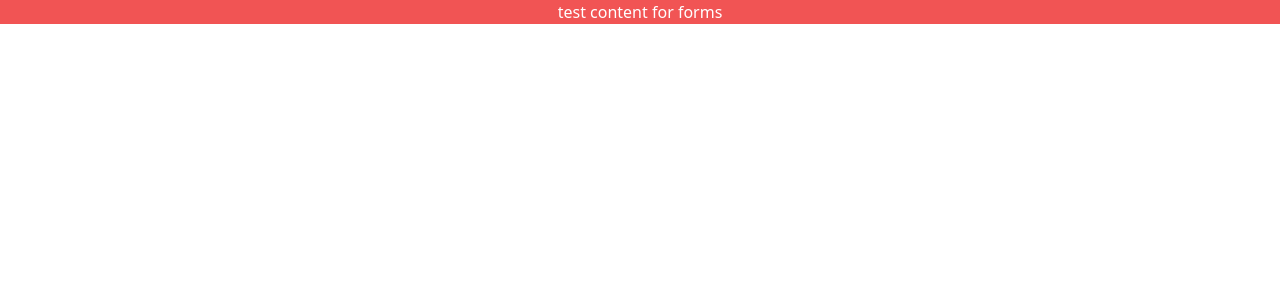
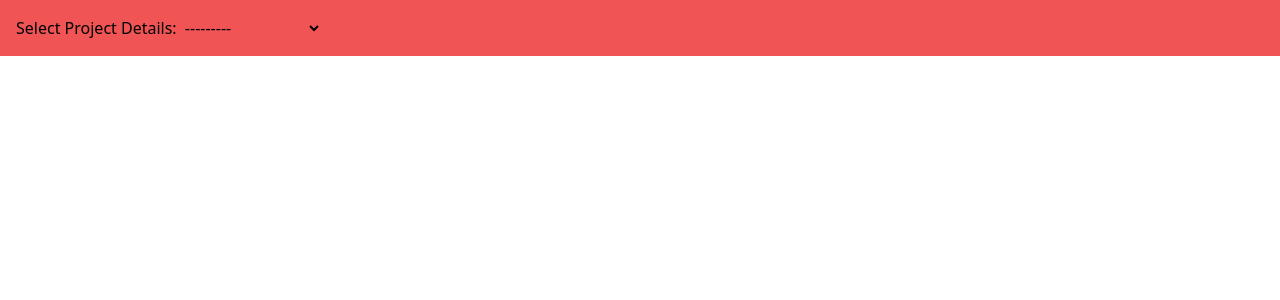
Before and after one commit to Shahryar-Sohail/Django-practice, a Django app: page /project2/project_shop in a window 1280 px wide. Shown: the top 300 px of the page. Run offline with Django 5.2, Linux system fonts and the light colour scheme; data comes from the database, SQL or seed files in the repository; both versions use the stored data as it was after the commit; style sheets or scripts are compiled from the project's sources; some libraries are stand-ins or nearby versions.

Commit message:
working on forms

```diff
--- /dev/null
+++ b/project2/forms.py
@@ -0,0 +1,5 @@
+from django import forms
+from .models import ProjectDetail
+
+class ProjectDetailForm(forms.Form):
+    project_Details = forms.ModelChoiceField(queryset=ProjectDetail.objects.all(), label="Select Project Details")
--- a/project2/templates/project2/projectShop.html
+++ b/project2/templates/project2/projectShop.html
@@ -1,4 +1,8 @@
 {% extends "layout.html" %}
 {% block  content%}
-test content for forms
+
+<br>
+<form method="post" class="container mx-auto p-4 text-black">
+    {{form}}
+</form>
 {% endblock %}
--- a/project2/views.py
+++ b/project2/views.py
@@ -1,6 +1,7 @@
 from django.shortcuts import render
-from .models import ProjectDetail
+from .models import ProjectDetail , ProjectShop
 from django.shortcuts import get_object_or_404
+from .forms import ProjectDetailForm
 # Create your views here.
 def all_project2(request):
     project_details = ProjectDetail.objects.all()
@@ -11,4 +12,13 @@ def project2_detail(request, id):
     return render(request, 'project2/project2_detail.html',{'details':details})
 
 def project_shop(request):
-    return render(request, 'project2/projectShop.html')
+    stores = None
+    if request.method == 'POST':
+        form = ProjectDetailForm(request.POST)
+        if form.is_valid():
+            project_Details= form.cleaned_data['project_Details']
+            shop = ProjectShop.objects.filter(ProjectDetails=project_Details)
+    else:
+        form = ProjectDetailForm()
+
+    return render(request, 'project2/projectShop.html', {'stores':stores, 'form':form})
```
Also changed, not shown: db.sqlite3.
